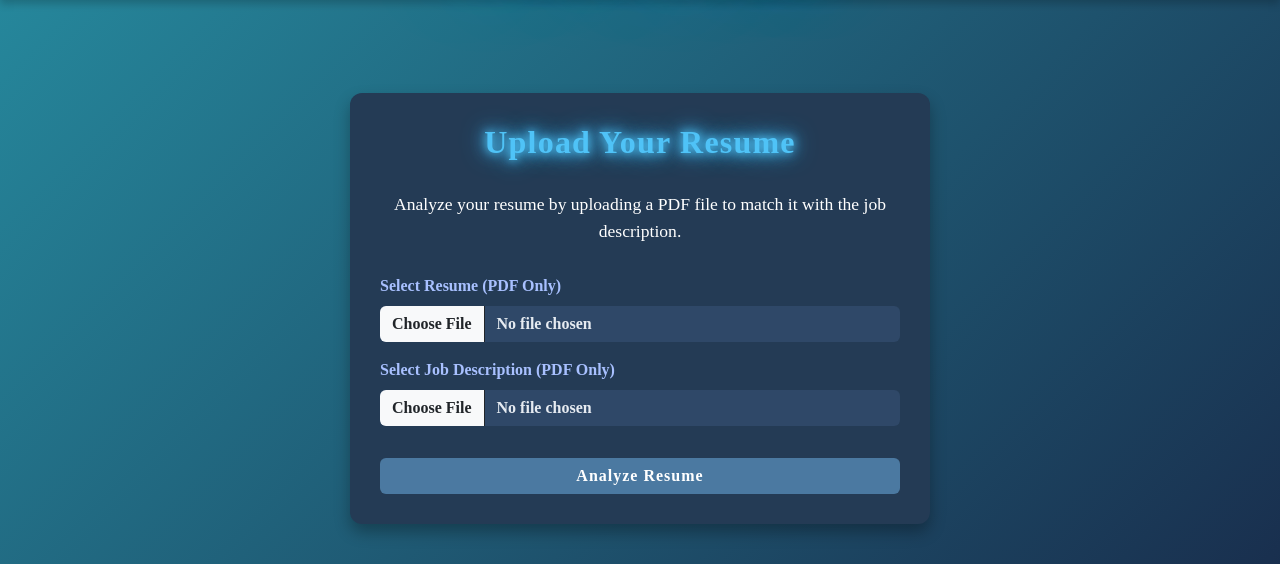
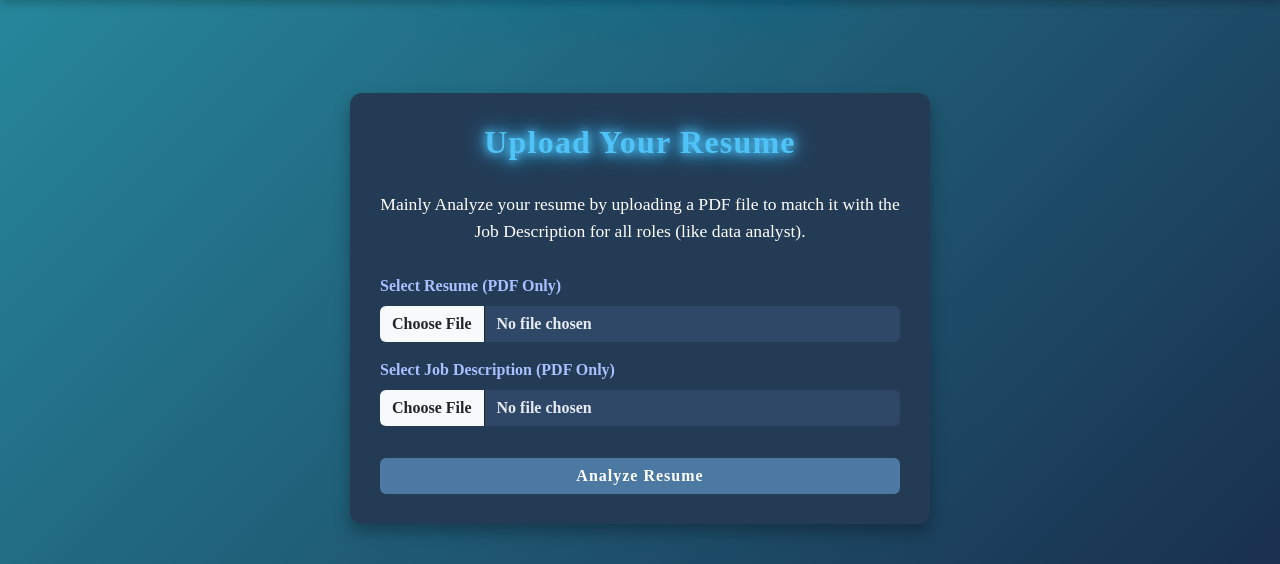
Before and after one commit to Arav-18/Smart-Resume-Filter-System, a Flask app: page / in a window 1280 px wide. Shown: the part 86-650 px from the top of the page. Run offline with Flask 3, Linux system fonts and the light colour scheme.

Commit message:
resume_update

```diff
--- a/templates/upload.html
+++ b/templates/upload.html
@@ -164,7 +164,7 @@
   <div class="container">
     <div class="upload-card">
       <h1>Upload Your Resume</h1>
-      <p>Analyze your resume by uploading a PDF file to match it with the job description.</p>
+      <p>Mainly Analyze your resume by uploading a PDF file to match it with the Job Description for all roles (like data analyst).</p>
       <form action="/upload" method="POST" enctype="multipart/form-data">
         <div class="mb-3 text-start">
           <label for="resume" class="form-label">Select Resume (PDF Only)</label>
```
Also changed, not shown: resume_data.db, 4 other files.
